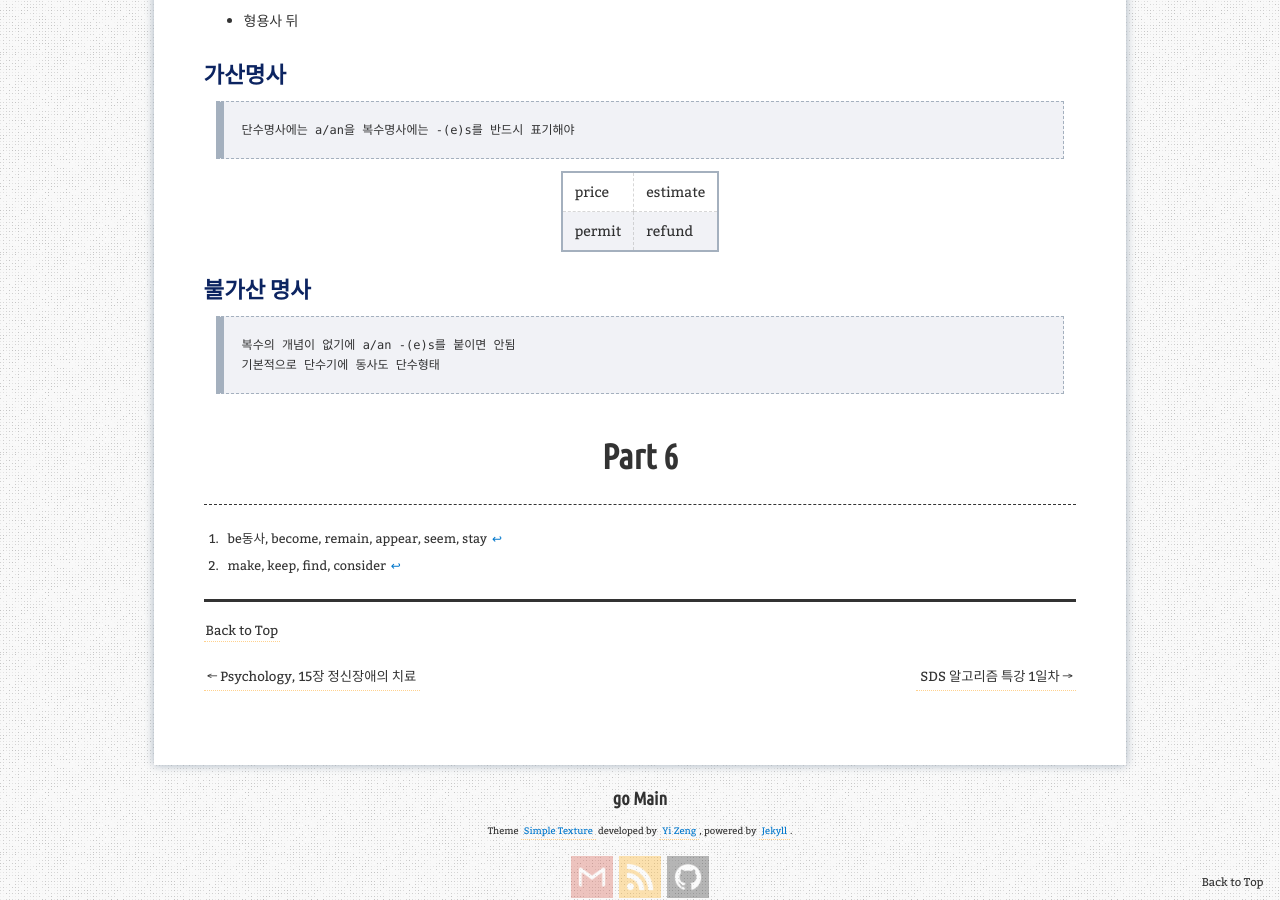
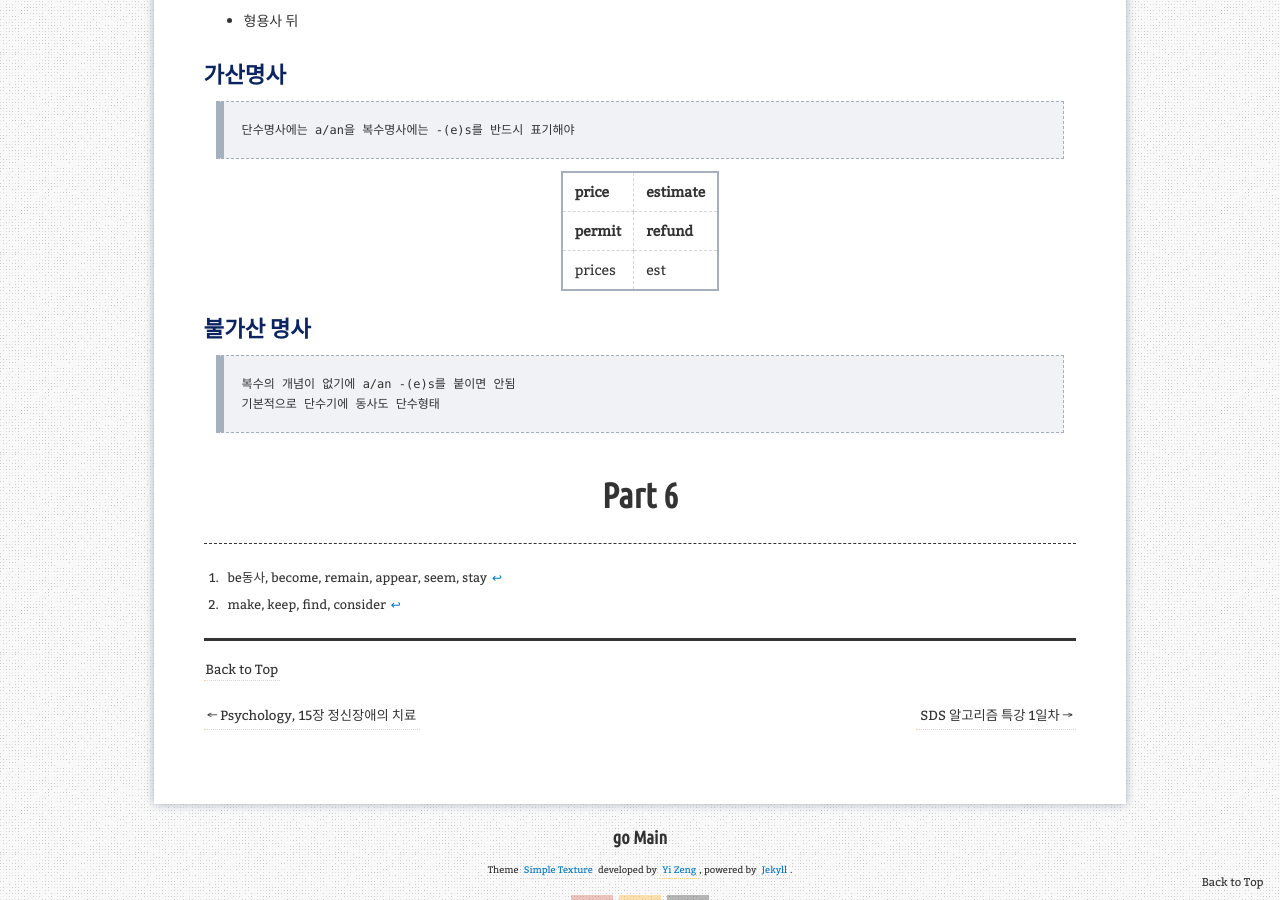
Before and after one commit to aristohyun/aristohyun.github.io, a Jekyll site: the page built from _posts/2021-12-31-TOEIC.md, in a window 1280 px wide and 900 px high, scrolled down 2346 px. Built offline with Jekyll 4.4.1, drawn with Linux system fonts in a browser that asks for light colours; comment, search, counter and statistics services are not loaded.

Commit message:
Update 2021-12-31-TOEIC.md

```diff
--- a/_posts/2021-12-31-TOEIC.md
+++ b/_posts/2021-12-31-TOEIC.md
@@ -81,8 +81,11 @@ redirect_from:
 
 > 단수명사에는 a/an을 복수명사에는 -(e)s를 반드시 표기해야
 
+|:------:|:-------:|
 | price | estimate |
 | permit | refund |
+|:-------|:-------|
+|prices|est|
 
 ### 불가산 명사
 
```
